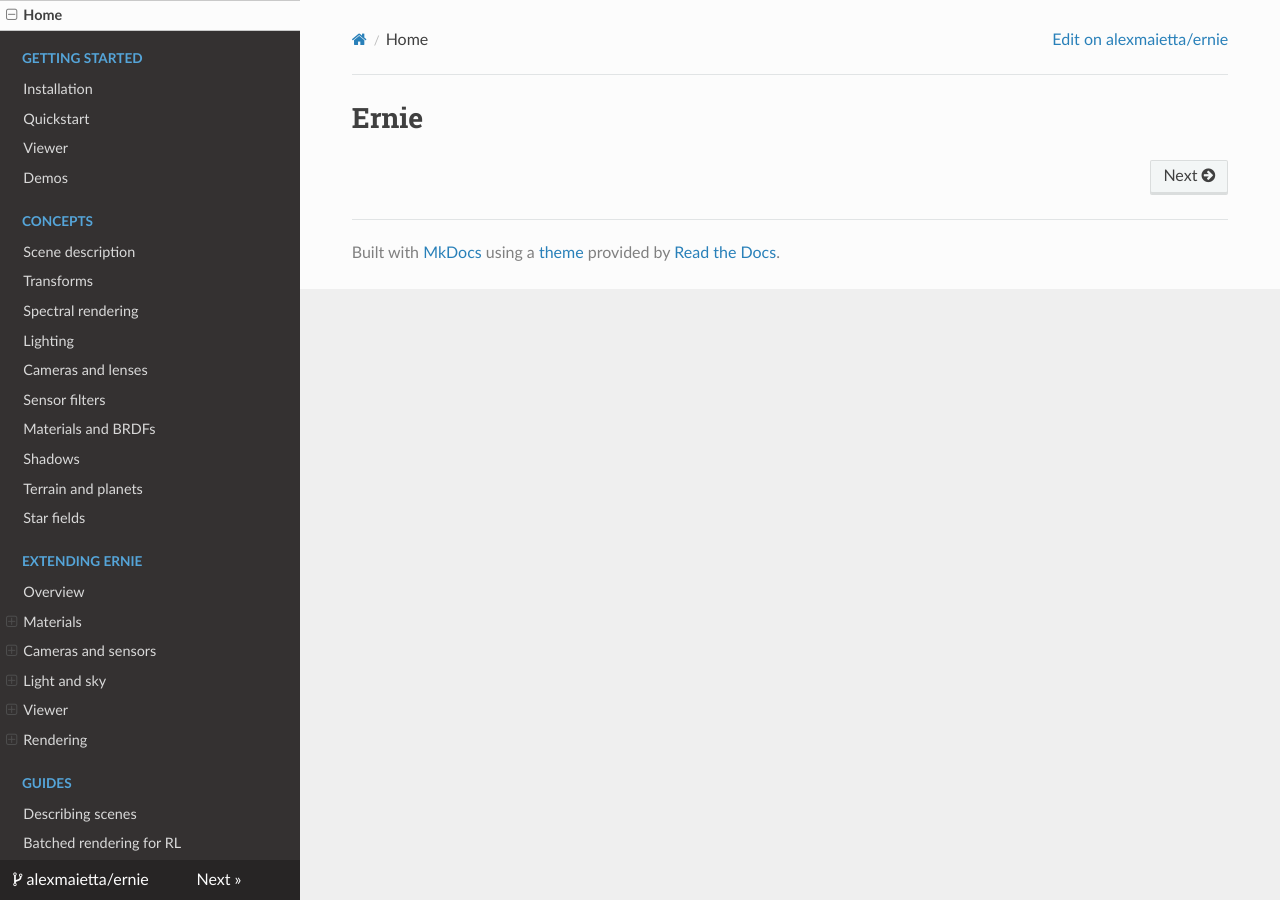
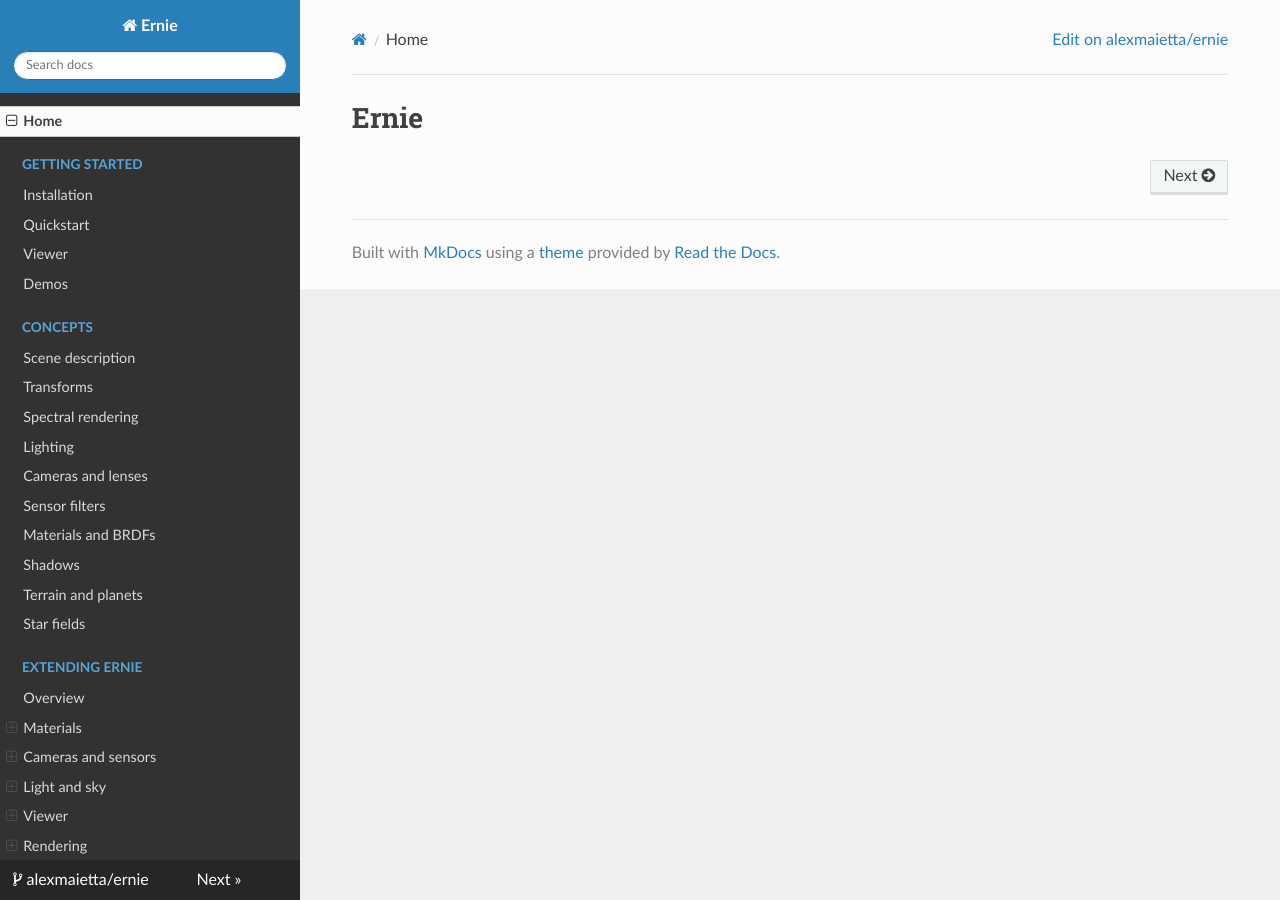
Before and after one commit to alexmaietta/ernie, an MkDocs documentation site: the page built from docs/index.md, in a window 1280 px wide. Built offline with MkDocs 1.6.1, drawn with Linux system fonts in a browser that asks for light colours; nearby versions of some CDN libraries; some of the changed lines change nothing that is shown.

Commit message:
Docs: the sidebar scrolls to the current page's entry without moving the page

```diff
--- /dev/null
+++ b/docs/js/sidebar.js
@@ -0,0 +1,29 @@
+// The readthedocs theme brings the current page's sidebar entry into view with scrollIntoView(),
+// which scrolls every scrollable ancestor, the page included, so the page jumps to line up with the
+// entry. Keep the theme's highlighting and expanding, but scroll only the sidebar, and only when
+// the entry is out of its view.
+(function () {
+  var nav = window.SphinxRtdTheme && window.SphinxRtdTheme.Navigation;
+  if (!nav || typeof nav.reset !== "function") {
+    return;
+  }
+  var reset = nav.reset;
+  nav.reset = function () {
+    var scrollIntoView = Element.prototype.scrollIntoView;
+    Element.prototype.scrollIntoView = function () {
+      var sidebar = document.querySelector("div.wy-side-scroll");
+      if (!sidebar || !sidebar.contains(this)) {
+        return scrollIntoView.apply(this, arguments);
+      }
+      var top = this.getBoundingClientRect().top - sidebar.getBoundingClientRect().top;
+      if (top < 0 || top > sidebar.clientHeight - this.offsetHeight) {
+        sidebar.scrollTop += top - sidebar.clientHeight / 3;
+      }
+    };
+    try {
+      return reset.apply(this, arguments);
+    } finally {
+      Element.prototype.scrollIntoView = scrollIntoView;
+    }
+  };
+})();
--- a/mkdocs.yml
+++ b/mkdocs.yml
@@ -21,6 +21,10 @@
 
 extra_css:
   - css/extra.css
+
+# The sidebar scrolls to the current page's entry without moving the page (js/sidebar.js).
+extra_javascript:
+  - js/sidebar.js
 
 nav:
   - Home: index.md
```
